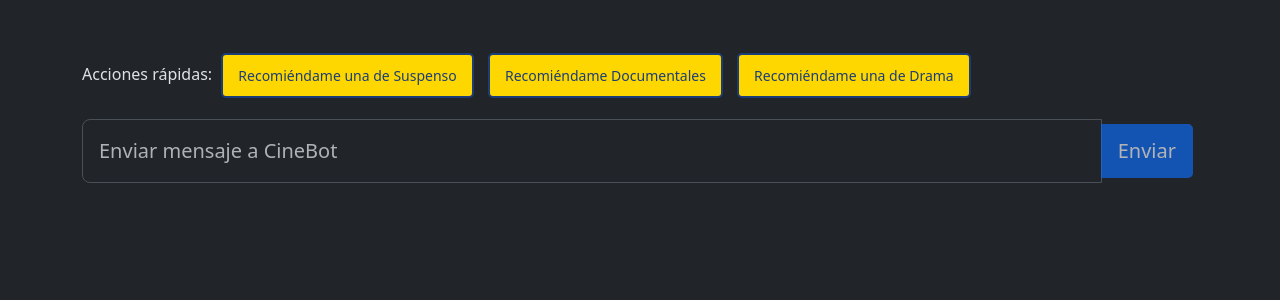
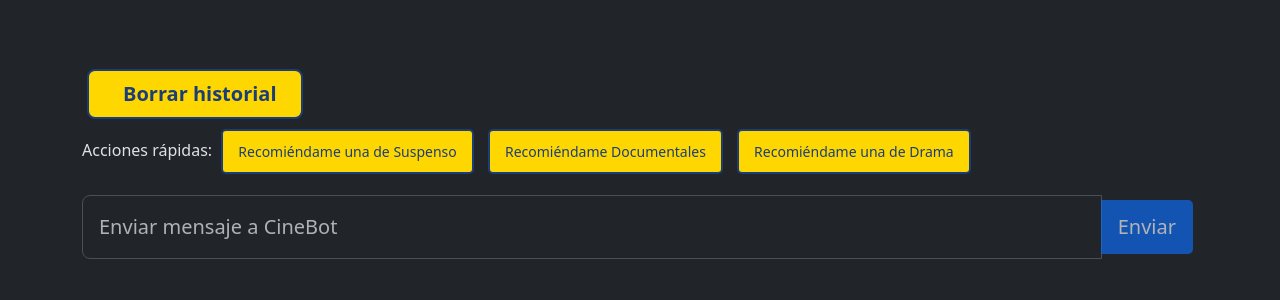
Before and after one commit to crgonzalezf/Tarea2, a Flask app: template templates/chat.html in a window 1280 px wide. Shown: the part 62-362 px from the top of the page. Run offline with Flask 3, Linux system fonts and the light colour scheme; the template is opened without the code that fills it, so the values that code supplies are empty; parts of the project's set-up code (start-up, migrations or seed data) failed here and were passed over; some libraries are stand-ins or nearby versions.

Commit message:
Update chat.html

```diff
--- a/templates/chat.html
+++ b/templates/chat.html
@@ -10,7 +10,7 @@
     {% include 'navbar.html' %}
 
     <div class="container col-xxl-8 py-5">
-        <div id="messages">
+        <div id="messages" class="chat-container">
         {% for message in messages %}
             {% if message.author == 'assistant' %}
                 <div class="d-flex flex-row justify-content-start mb-4">
@@ -27,6 +27,13 @@
               </div>
             {% endif %}
         {% endfor %}
+        </div>
+
+        <div class="d-grid gap-2 d-md-flex justify-content-md-start mt-3">
+            <!-- Botón Borrar historial -->
+            <button id="clear-history" class="btn btn-warning btn-lg px-4 me-md-2" style="background-color: #FFD700; color: #1C3E78; border: 2px solid #1C3E78; font-weight: bold;">
+                <i class="fas fa-trash-alt" style="margin-right: 10px;"></i> Borrar historial
+            </button>
         </div>
 
         <form method="POST">
@@ -48,4 +55,19 @@
     </div>
 
     <script src="{{ url_for('static', filename='js/chat.js') }}"></script>
+    <script>
+        // Función para limpiar el historial del chat
+        document.addEventListener("DOMContentLoaded", function () {
+            const clearHistoryButton = document.getElementById("clear-history");
+
+            if (clearHistoryButton) {
+                clearHistoryButton.addEventListener("click", function () {
+                    const chatContainer = document.querySelector(".chat-container"); // Selector del historial de chat
+                    if (chatContainer) {
+                        chatContainer.innerHTML = ""; // Limpia el contenido del historial
+                    }
+                });
+            }
+        });
+    </script>
 {% endblock %}
```
